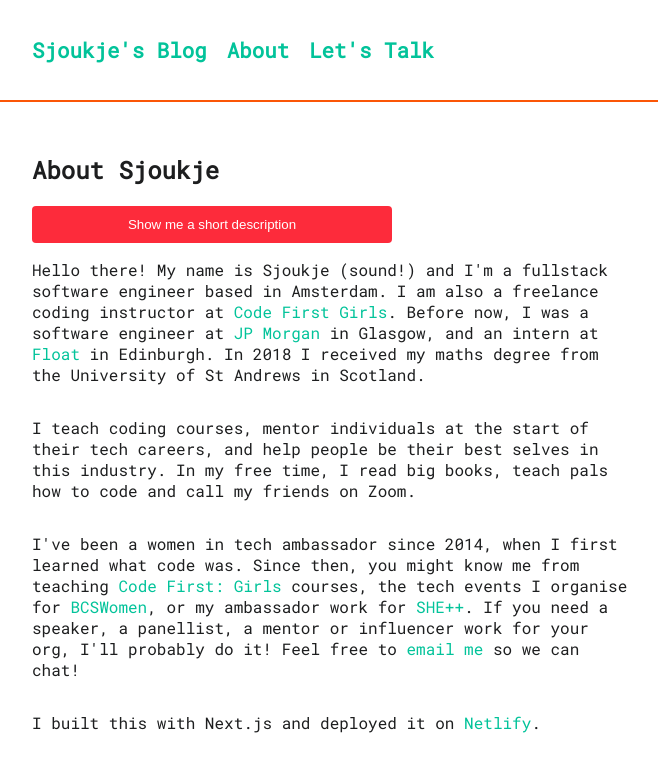
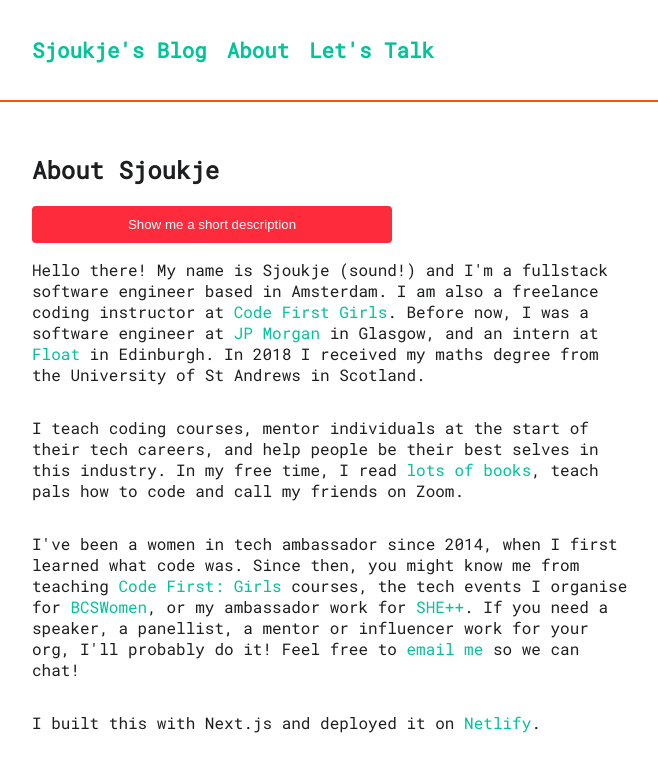
Before and after one commit to sjouk/Sjoukje-Personal-Website, a Next.js app: page /about in a window 1280 px wide. Shown: the top 772 px of the page, without its empty margins (8-666 px from the left). Built offline with nearby package versions, Linux system fonts and the light colour scheme.

Commit message:
added link to reading list from about page

```diff
--- a/pages/about.js
+++ b/pages/about.js
@@ -32,7 +32,7 @@ const About = ({ title, description, ...props }) => {
               </p>
               <p>
                   I teach coding courses, mentor individuals at the start of their tech careers, and help people be their best selves in this industry.
-                  In my free time, I read big books, teach pals how to code and call my friends on Zoom.
+                  In my free time, I read <a href="/post/readinglist">lots of books</a>, teach pals how to code and call my friends on Zoom.
               </p>
               <p>
                   I've been a women in tech ambassador since 2014, when I first learned what code was.
```
